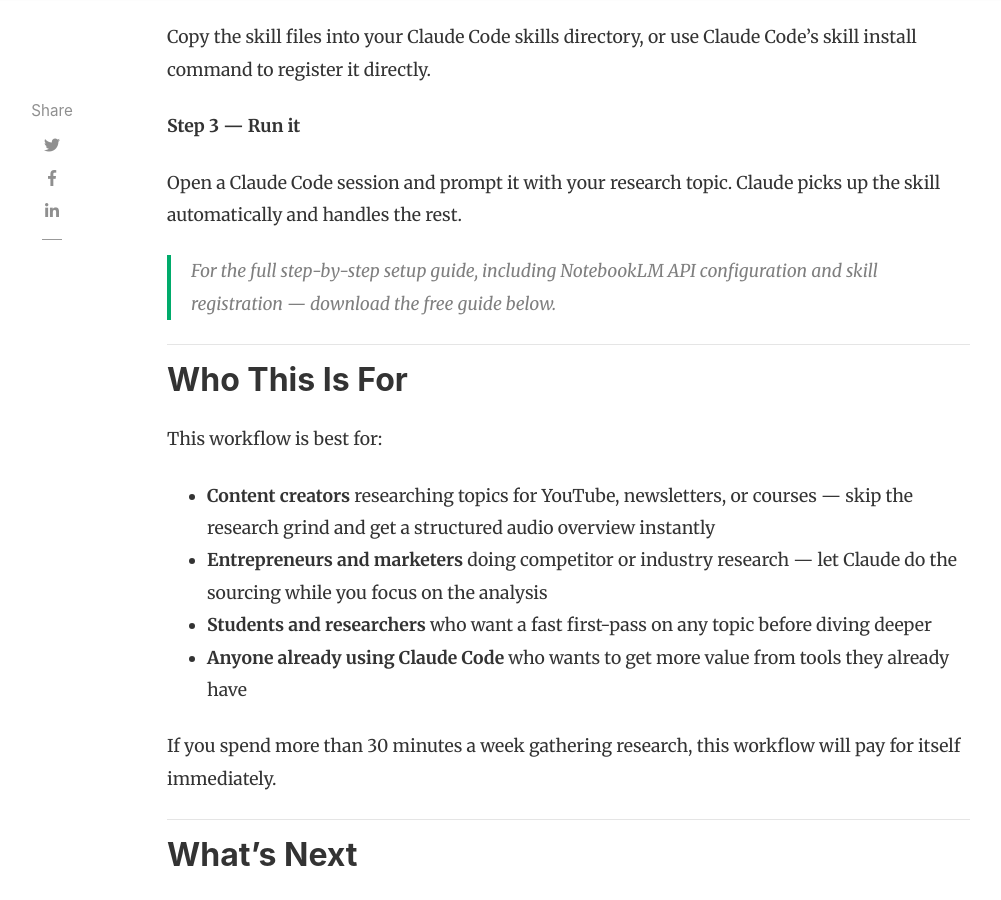
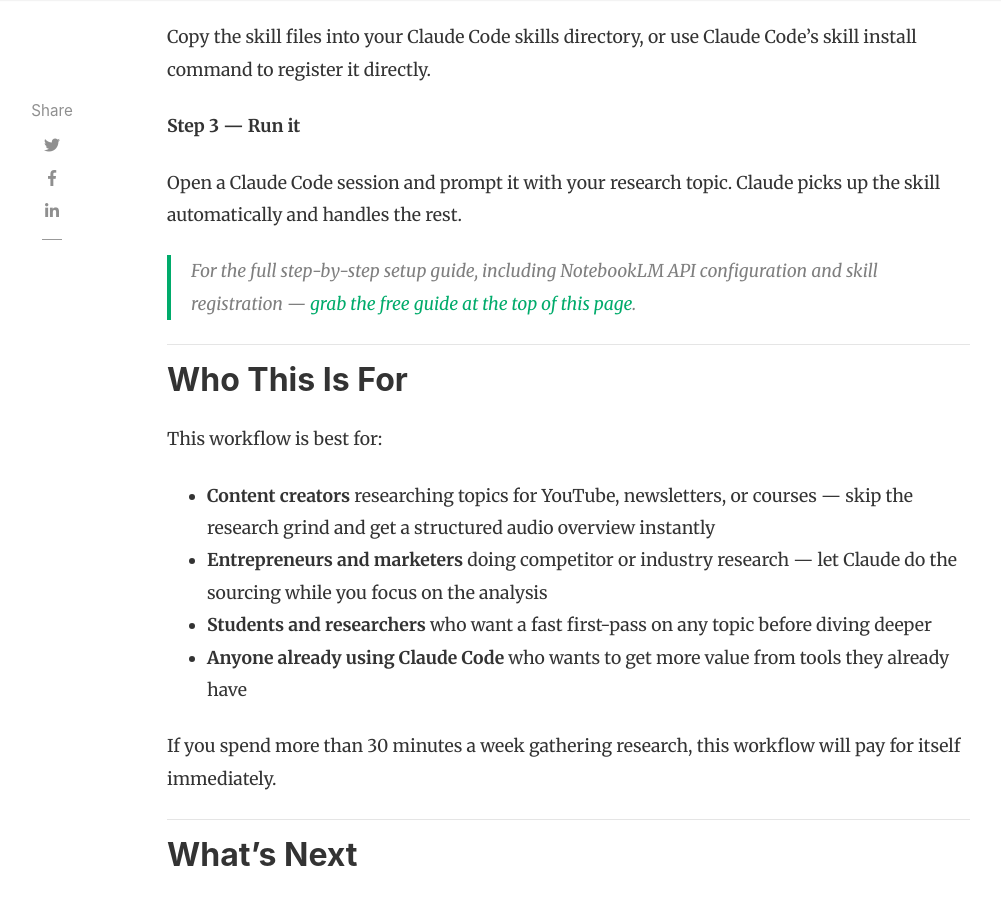
Before and after one commit to nessalazne/nessalazne.github.io, a Jekyll site: the page built from _posts/2026-04-21-claude-code-notebooklm-research.md, in a window 1280 px wide and 900 px high, scrolled down 3301 px. Shown: the whole window, without its empty margins (118-1119 px from the left). Built offline with Jekyll 4.4.1, drawn with Linux system fonts in a browser that asks for light colours; nearby versions of some CDN libraries; comment, search, counter and statistics services are not loaded.

Commit message:
Fix 'below' reference to point to freebie guide at top

```diff
--- a/_posts/2026-04-21-claude-code-notebooklm-research.md
+++ b/_posts/2026-04-21-claude-code-notebooklm-research.md
@@ -70,7 +70,7 @@
 
 Open a Claude Code session and prompt it with your research topic. Claude picks up the skill automatically and handles the rest.
 
-> For the full step-by-step setup guide, including NotebookLM API configuration and skill registration — download the free guide below.
+> For the full step-by-step setup guide, including NotebookLM API configuration and skill registration — [grab the free guide at the top of this page](https://guides.digicuratoragency.com/guides/claude-notebooklm-research).
 
 ---
 
```
